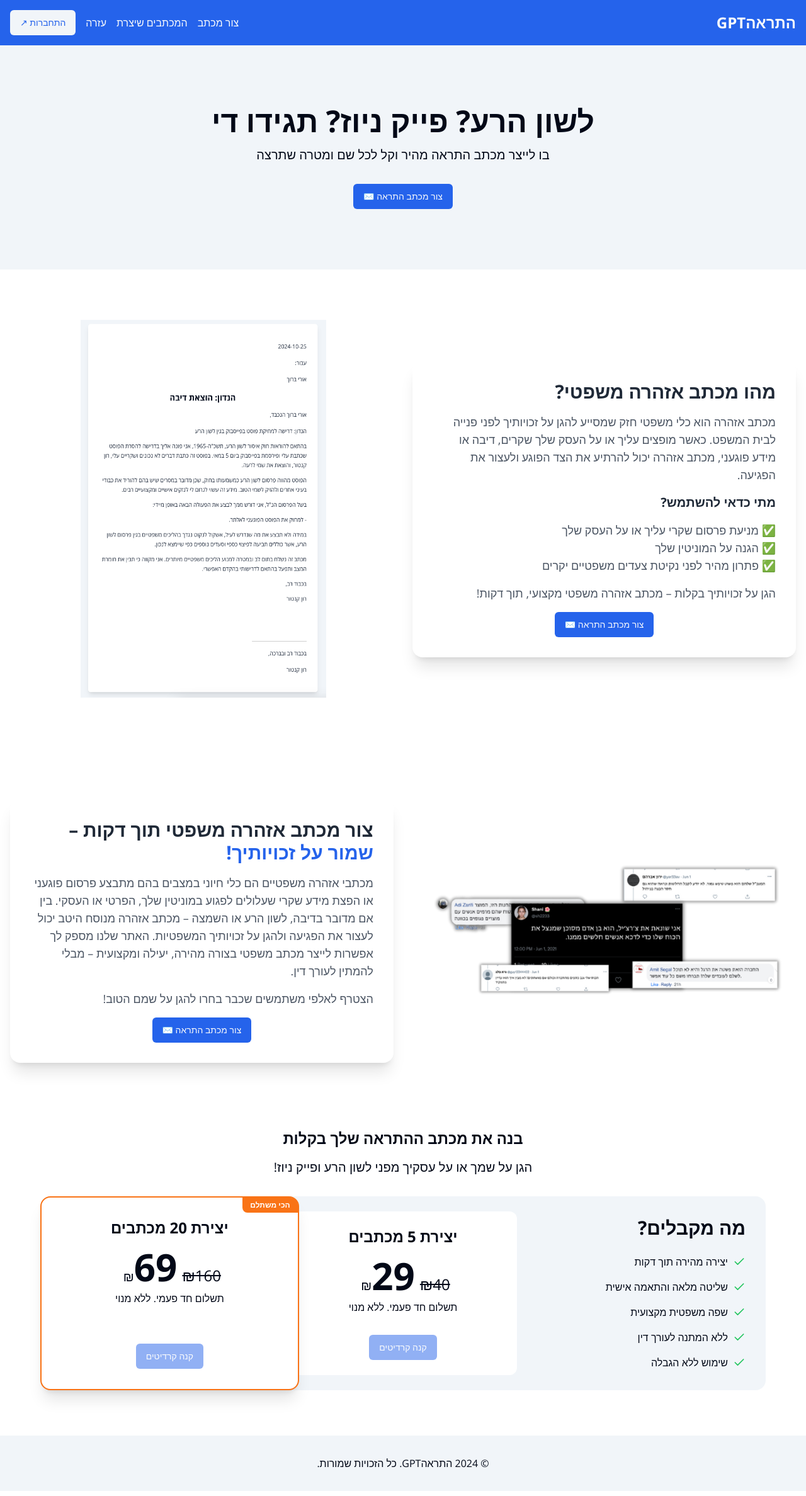
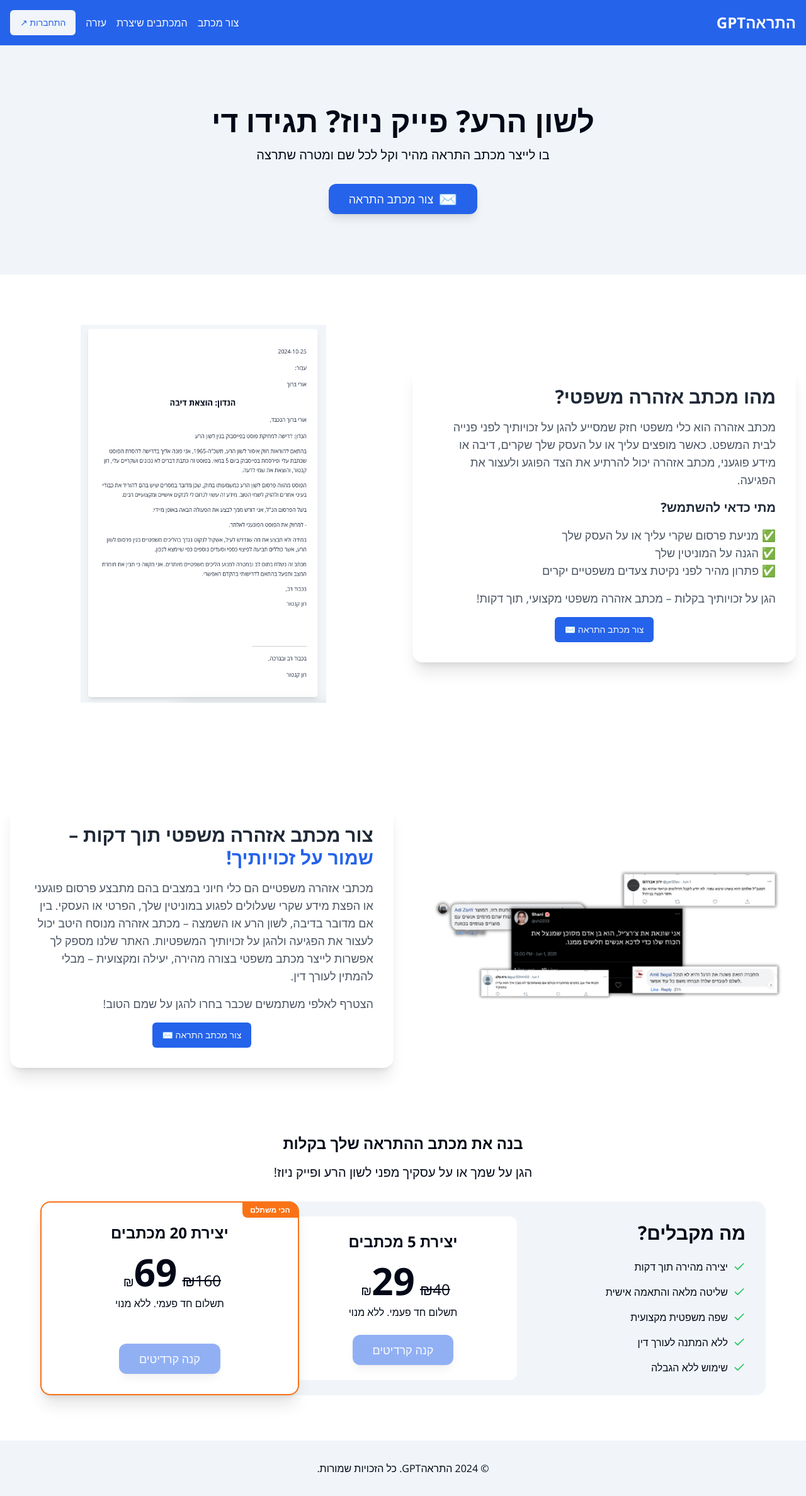
Before and after one commit to ronka/warning-letter-gpt, a Next.js app: page / in a window 1280 px wide. Shown: the whole page at 63% size. Built offline with nearby package versions, Linux system fonts and the light colour scheme; no server answers.

Commit message:
make the cta buttons bigger

```diff
--- a/components/home/Hero.tsx
+++ b/components/home/Hero.tsx
@@ -11,7 +11,10 @@ const Hero = () => {
           בו לייצר מכתב התראה מהיר וקל לכל שם ומטרה שתרצה
         </p>
         <Link href={"/letter"}>
-          <Button>צור מכתב התראה ✉️</Button>
+          <Button className="text-lg px-8 py-6 rounded-xl hover:scale-105 transition-transform duration-200 shadow-lg hover:shadow-xl bg-primary">
+            <span className="ml-2 text-2xl">✉️</span>
+            צור מכתב התראה
+          </Button>
         </Link>
       </div>
     </section>
--- a/components/pricing-table/BuyButton.tsx
+++ b/components/pricing-table/BuyButton.tsx
@@ -29,7 +29,13 @@ const BuyButton = ({ productType }: BuyButtonProps) => {
           "pointer-events-none": disabled,
         })}
       >
-        <Button disabled={disabled}>קנה קרדיטים</Button>
+        {" "}
+        <Button
+          className="text-lg px-8 py-6 rounded-xl hover:scale-105 transition-transform duration-200 shadow-lg hover:shadow-xl bg-primary"
+          disabled={disabled}
+        >
+          קנה קרדיטים
+        </Button>
       </Link>
       <Script src="https://app.lemonsqueezy.com/js/lemon.js" defer />
     </>
```
